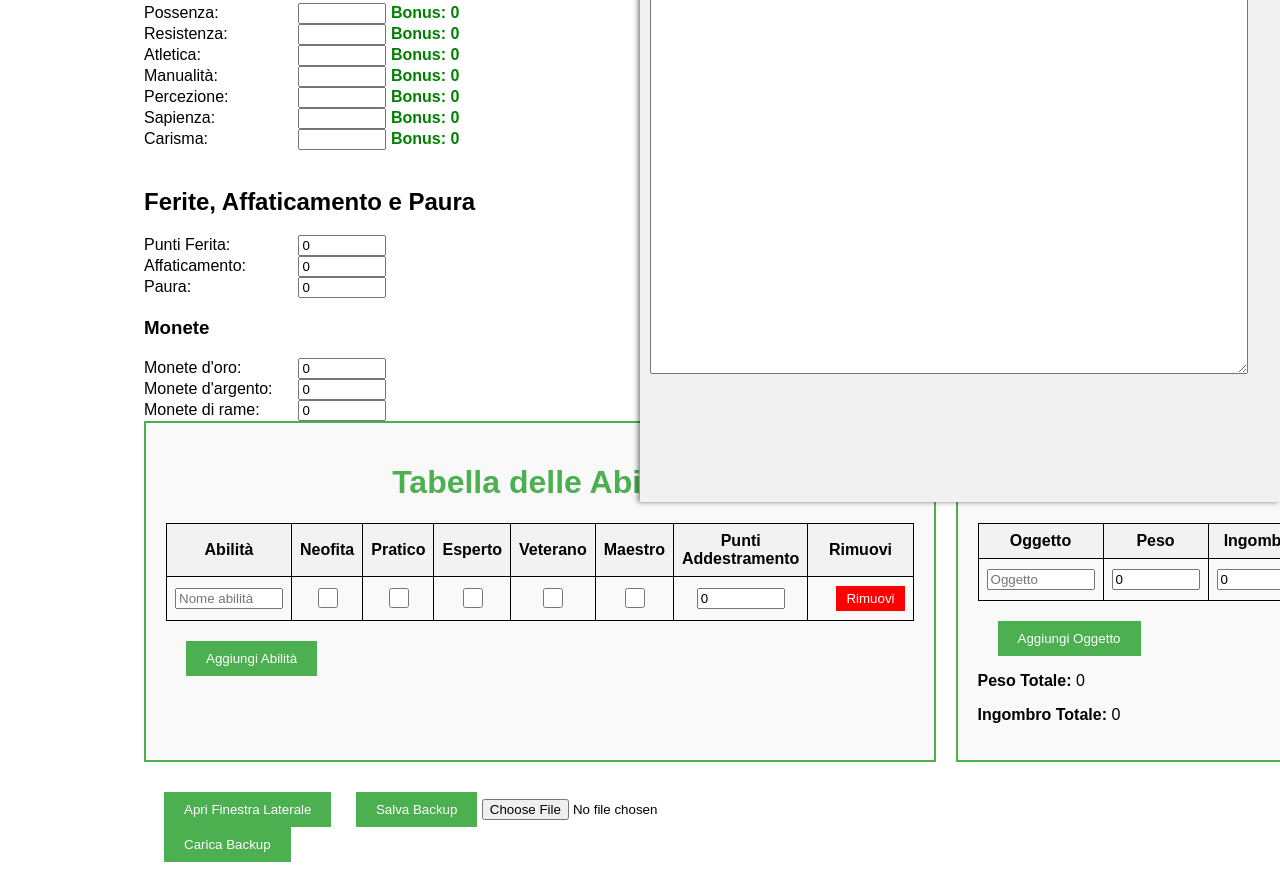
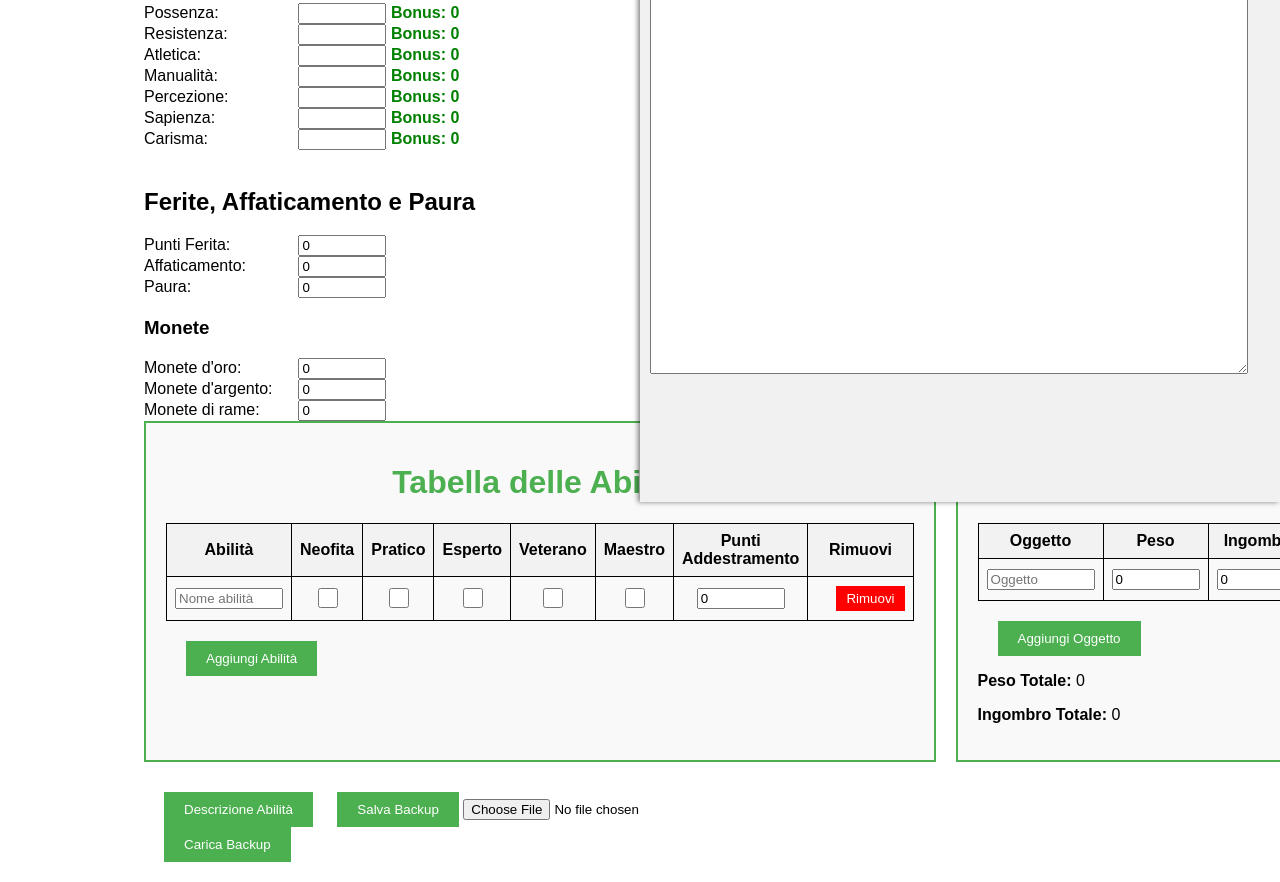
Before and after one commit to fabiopapu/rpg, a plain HTML site: page galion.html in a window 1280 px wide. Shown: the part 358-1240 px from the top of the page. Drawn offline with Linux system fonts and the light colour scheme.

Commit message:
Update galion.html

```diff
--- a/galion.html
+++ b/galion.html
@@ -1065,7 +1065,7 @@ window.addEventListener('beforeunload', () => {
         <textarea id="testoArea" placeholder="Scrivi qui..."></textarea>
       </div>
 
-      <button onclick="apriFinestra()">Apri Finestra Laterale</button>
+      <button onclick="apriFinestra()">Descrizione Abilità</button>
 
       <script>
         // Apre la finestra laterale
```
